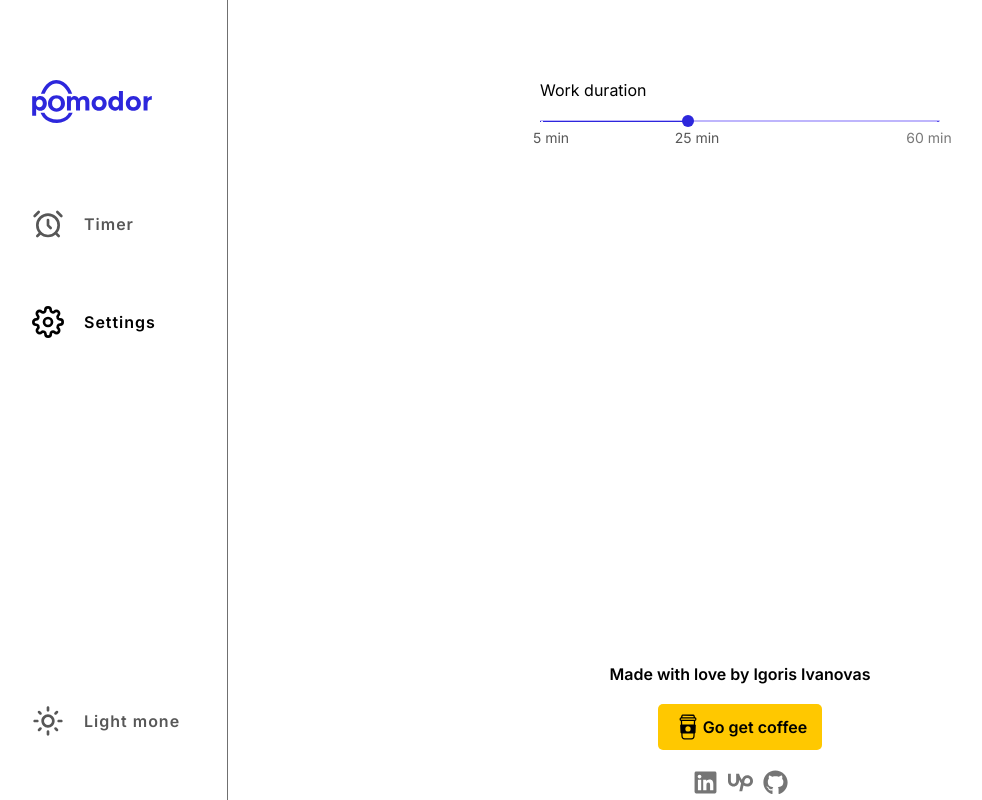
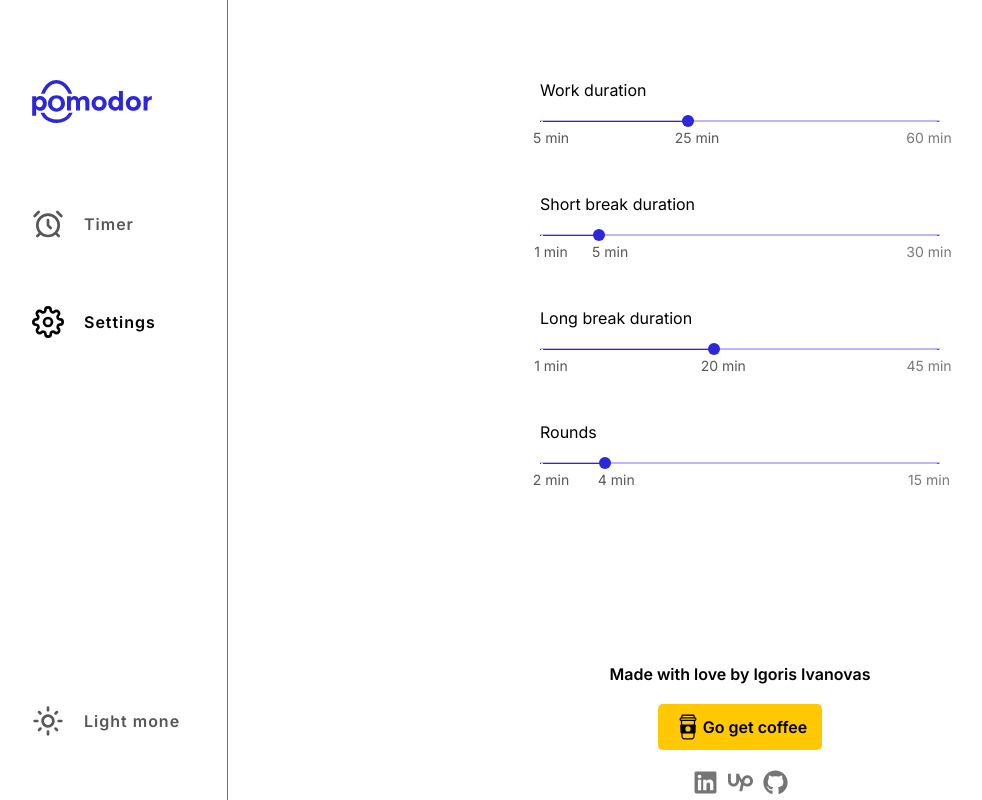
Before and after one commit to igoris12/pomodoro-app, a React (Create React App) app: page /pomodoro-app/settings in a window 1280 px wide. Shown: the whole page, without its empty margins (28-1010 px from the left). Built offline with nearby package versions, Linux system fonts and the light colour scheme.

Commit message:
RangeInput darkMode done

```diff
--- a/src/components/Settings/Settings.jsx
+++ b/src/components/Settings/Settings.jsx
@@ -35,13 +35,15 @@ const Settings = ({ darkMode }) => {
           change={changeWorkDuration}
           darkMode={darkMode}
         />
-        {/* <RangeInput
+        <RangeInput
           text={"Short break duration"}
           min={1}
           max={30}
           defValue={5}
           value={data.breakDuration}
           change={changeBreakDuration}
+          darkMode={darkMode}
+
         />
         <RangeInput
           text={"Long break duration"}
@@ -50,6 +52,8 @@ const Settings = ({ darkMode }) => {
           defValue={20}
           value={data.longBreakDuration}
           change={changeLongBreakDuration}
+          darkMode={darkMode}
+
         />
         <RangeInput
           text={"Rounds"}
@@ -58,7 +62,9 @@ const Settings = ({ darkMode }) => {
           defValue={4}
           value={data.rounds}
           change={changeRounds}
-        /> */}
+          darkMode={darkMode}
+
+        />
       </form>
       <Footer darkMode={darkMode} />
     </section>
```
